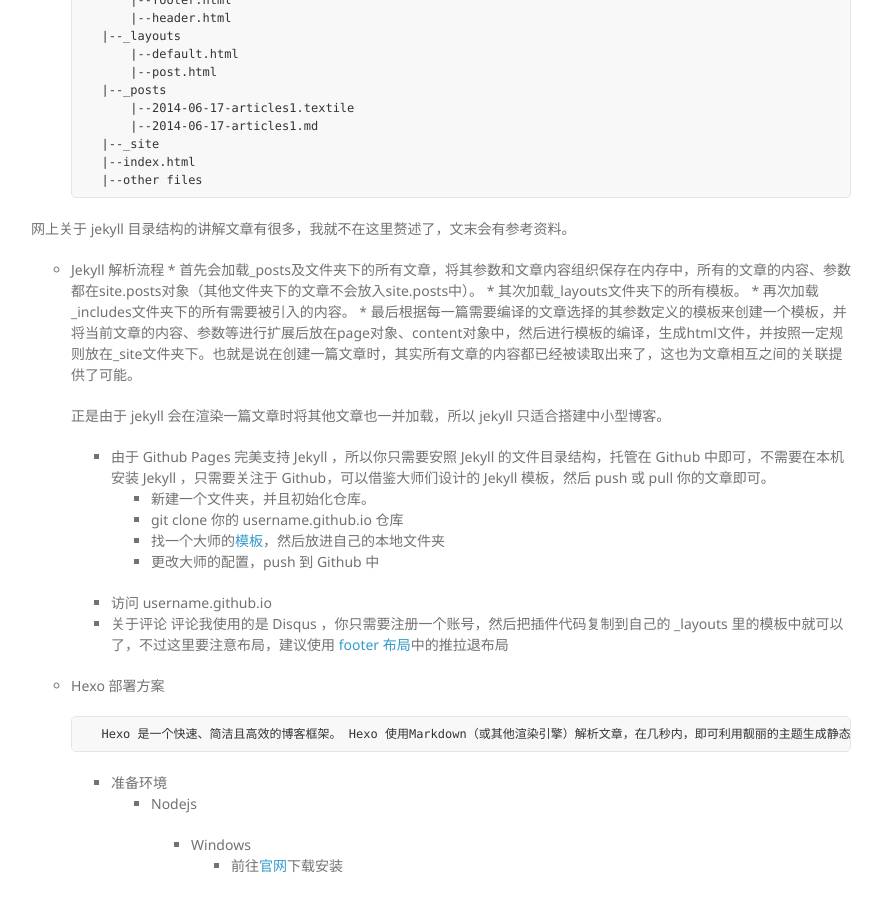
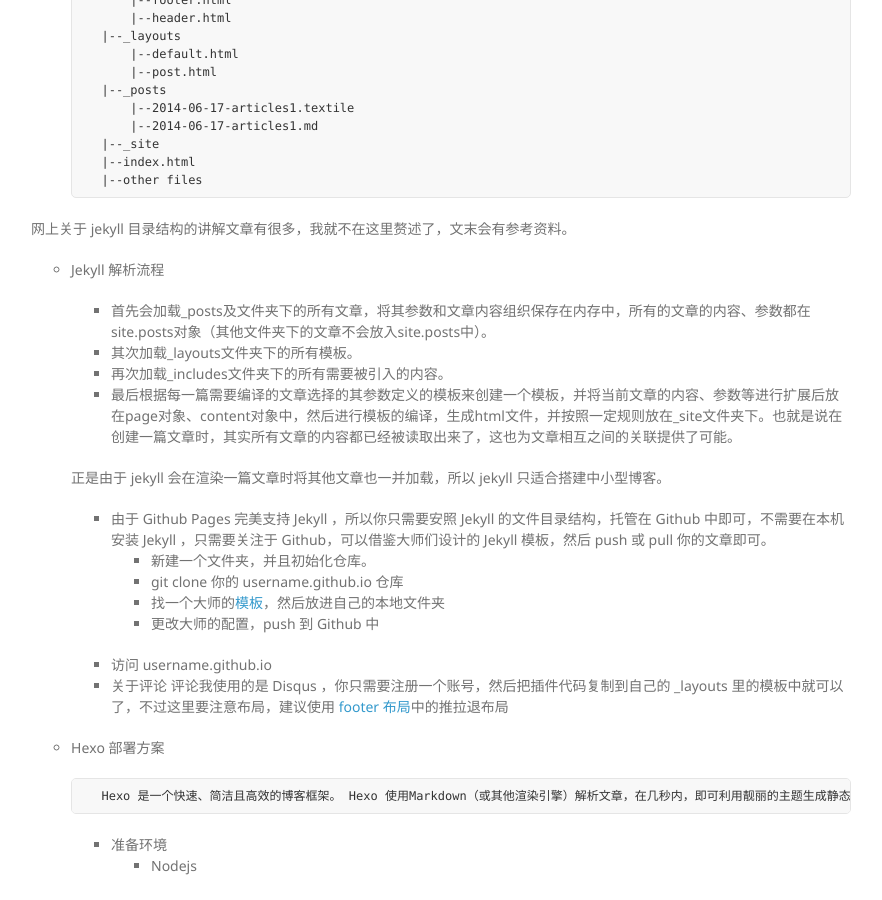
Before and after one commit to SFmonkey/sfmonkey.github.com, a Jekyll site: the page built from _posts/2016-7-25-githubpages.md, in a window 1280 px wide and 900 px high, scrolled down 634 px. Shown: the whole window, without its empty margins (219-1101 px from the left). Built offline with Jekyll 4.4.1, drawn with Linux system fonts in a browser that asks for light colours; comment, search, counter and statistics services are not loaded; some of the changed lines change nothing that is shown; some of the changed text lies outside the part shown.

Commit message:
addsomeinblog

```diff
--- a/_posts/2016-7-25-githubpages.md
+++ b/_posts/2016-7-25-githubpages.md
@@ -43,10 +43,11 @@
     网上关于 jekyll 目录结构的讲解文章有很多，我就不在这里赘述了，文末会有参考资料。
 
     * Jekyll 解析流程
-            * 首先会加载_posts及文件夹下的所有文章，将其参数和文章内容组织保存在内存中，所有的文章的内容、参数都在site.posts对象（其他文件夹下的文章不会放入site.posts中）。
-            * 其次加载_layouts文件夹下的所有模板。
-            * 再次加载_includes文件夹下的所有需要被引入的内容。
-            * 最后根据每一篇需要编译的文章选择的其参数定义的模板来创建一个模板，并将当前文章的内容、参数等进行扩展后放在page对象、content对象中，然后进行模板的编译，生成html文件，并按照一定规则放在_site文件夹下。也就是说在创建一篇文章时，其实所有文章的内容都已经被读取出来了，这也为文章相互之间的关联提供了可能。
+
+        * 首先会加载_posts及文件夹下的所有文章，将其参数和文章内容组织保存在内存中，所有的文章的内容、参数都在site.posts对象（其他文件夹下的文章不会放入site.posts中）。
+        * 其次加载_layouts文件夹下的所有模板。
+        * 再次加载_includes文件夹下的所有需要被引入的内容。
+        * 最后根据每一篇需要编译的文章选择的其参数定义的模板来创建一个模板，并将当前文章的内容、参数等进行扩展后放在page对象、content对象中，然后进行模板的编译，生成html文件，并按照一定规则放在_site文件夹下。也就是说在创建一篇文章时，其实所有文章的内容都已经被读取出来了，这也为文章相互之间的关联提供了可能。
 
 
         正是由于 jekyll 会在渲染一篇文章时将其他文章也一并加载，所以 jekyll 只适合搭建中小型博客。
@@ -116,9 +117,10 @@
             *  username.github.io
 
     关于更改域名等不在这里说了，网上有很多，文末我会附上资料。
+    补充: 前天部署的时候突然出现问题，由于 Github 没有发来邮件提醒，而我的文章又只出现在 Github 上而未出现在博客上，导致我以为是时区问题造成的 future 未发布，其实不然，问题出现在了编码问题上，由于 Github 不知为何未发错误邮件，所以好久都没找到问题所在。
 
 相关资料:
-    [Git+GitHub+Markdown+Jekyll=Perfect Personal Blog](http://www.devtalking.com/articles/git-gitHub-markdown-jekyll/)
-    [如何搭建一个独立博客——简明Github Pages与Hexo教程](http://www.jianshu.com/p/05289a4bc8b2)
-    [史上最详细的Hexo博客搭建图文教程](https://xuanwo.org/2015/03/26/hexo-intor/)
-    [文档| Hexo](https://hexo.io/zh-cn/docs/)
+[Git+GitHub+Markdown+Jekyll=Perfect Personal Blog](http://www.devtalking.com/articles/git-gitHub-markdown-jekyll/)
+[如何搭建一个独立博客——简明Github Pages与Hexo教程](http://www.jianshu.com/p/05289a4bc8b2)
+[史上最详细的Hexo博客搭建图文教程](https://xuanwo.org/2015/03/26/hexo-intor/)
+[文档| Hexo](https://hexo.io/zh-cn/docs/)
```
